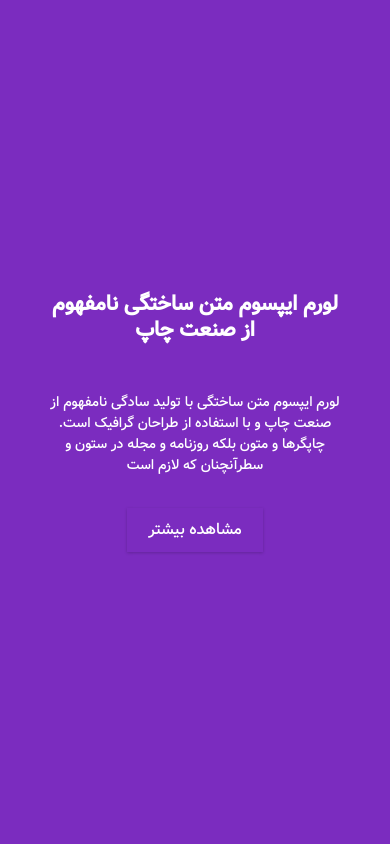
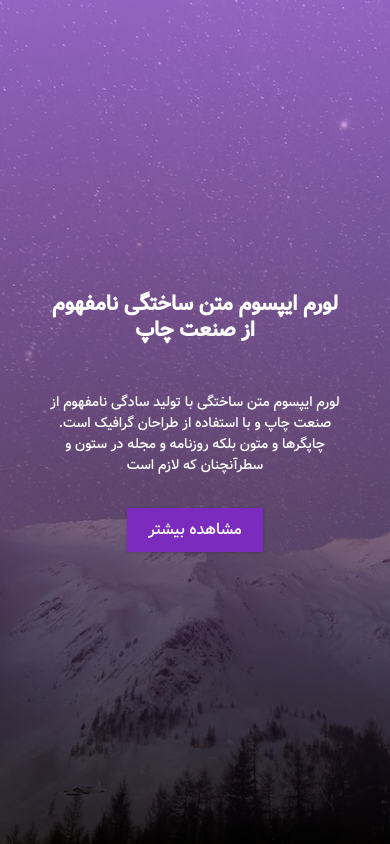
Before and after one commit to cyan1992/Flex, a plain HTML site: page index.html in a window 390 px wide. Drawn offline with nearby package versions, Linux system fonts and the light colour scheme.

Commit message:
Hero Respansive Fixed.

```diff
--- a/style/style.css
+++ b/style/style.css
@@ -156,3 +156,9 @@ p {
         max-width: 45rem;
     }
 }
+
+@media screen and (max-width: 768px) {
+    .hero {
+        background: linear-gradient(rgba(199, 125, 255, 0.7), rgba(0, 0, 0, 0.7)), url(../src/images/jpg/main.jpg) center/cover no-repeat;
+    }
+}
```
